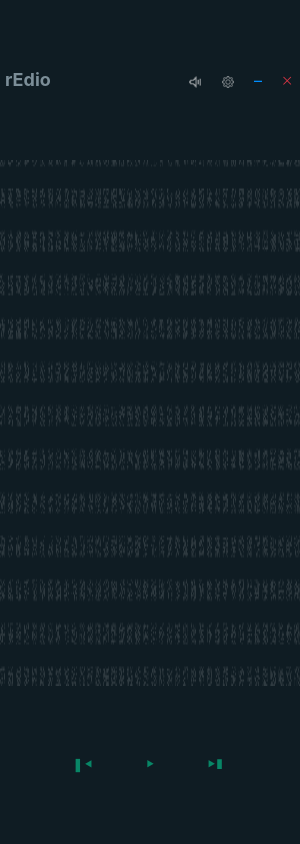
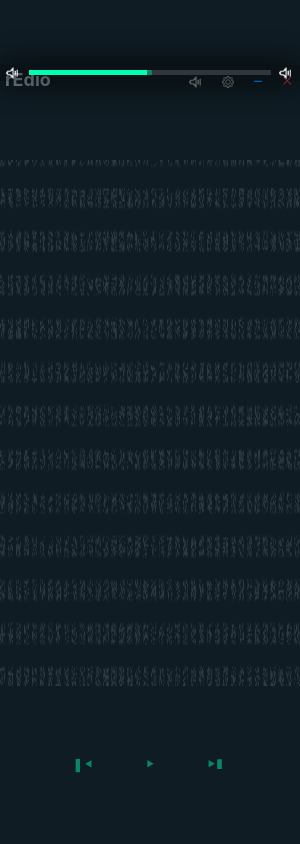
Before and after one commit to faisal-nstu/rEdio, an Electron app: page index.html in a window 300 px wide. Drawn offline with Linux system fonts and the light colour scheme.

Commit message:
volume slider new ui

```diff
--- a/css/style.css
+++ b/css/style.css
@@ -75,8 +75,7 @@ section {
 }
 
 #control-section {
-  grid-row-start: 3;
-  grid-row-end: 3;
+  grid-row: 3/3;
   display: grid;
   grid-template-columns: 1fr 1fr 1fr;
 }
@@ -210,13 +209,35 @@ section {
   visibility: visible;
 }
 
-#volume-slider {
+#volume-section {
   position: absolute;
   z-index: 2;
-  transform: rotate(270deg);
-  top: 75px;
-  max-width: 95px;
-  right: 60px;
+  top: 65px;
+  width: 100%;
+  display: grid;
+  grid-template-columns: 1fr 9fr 1fr;
+  height: 16px;
+  background: #00000057;
+  box-shadow: 0 0 30px black;
+}
+
+#volume-low {
+  grid-column: 1/2;
+}
+
+#volume-slider {
+  grid-column: 2/3;
+  margin-top: 5px;
+}
+
+#volume-high {
+  grid-column: 3/-1;
+}
+
+.volume-icon img {
+  width: 12px;
+  /* background: blue; */
+  margin: 0 6px;
 }
 
 input[type="range"] {
@@ -235,11 +256,11 @@ input[type="range"]::-webkit-slider-thumb {
   background: #088666;
   cursor: pointer;
   margin-top: 0px; /* You need to specify a margin in Chrome, but in Firefox and IE it is automatic */
-  box-shadow: -80px 0 0 80px #00ffb3;
+  box-shadow: -120px 0 0 120px #00ffb3;
 }
 
 input[type="range"]::-webkit-slider-thumb:hover {
-  background: #00ffb3;;
+  background: #00ffb3;
   box-shadow: 0 0 10px #00ffb3, 0 0 11px #00ffb3, 0 0 13px #00ffb3,
     0 0 15px #00ffb3, -80px 0 0 80px #00ffb3;
 }
--- a/index.html
+++ b/index.html
@@ -1,5 +1,6 @@
 <!DOCTYPE html>
 <html lang="en">
+
 <head>
   <meta charset="UTF-8" />
   <meta name="viewport" content="width=device-width, initial-scale=1.0" />
@@ -8,6 +9,7 @@
   <link rel="stylesheet" href="css/loaders.min.css" />
   <link rel="stylesheet" href="css/style.css" />
 </head>
+
 <body>
   <audio id="radio"></audio>
   <main>
@@ -33,7 +35,16 @@
     </section>
 
     <section id="visuals">
-        <input type="range" id="volume-slider" min="0" max="100" hidden/>
+      <div id="volume-section">
+        <span id="volume-low" class="volume-icon">
+          <img src="images/volume4.png" />
+        </span>
+        <input type="range" id="volume-slider"min="0" max="100" />
+        <span id="volume-high" class="volume-icon">
+          <img src="images/volume4.png" />
+        </span>
+      </div>
+
       <div id="loading-anim" class="loader-inner line-scale-pulse-out" hidden>
         <div></div>
         <div></div>
@@ -42,19 +53,8 @@
         <div></div>
       </div>
 
-        <img
-          id="paused-bg"
-          class="visual"
-          src="images/paused.png"
-          ondblclick="playPause()"
-        />
-        <img
-          id="analyzer"
-          class="visual"
-          src="images/analyzer.gif"
-          ondblclick="playPause()"
-          hidden
-        />
+      <img id="paused-bg" class="visual" src="images/paused.png" ondblclick="playPause()" />
+      <img id="analyzer" class="visual" src="images/analyzer.gif" ondblclick="playPause()" hidden />
     </section>
 
     <section id="control-section">
@@ -77,4 +77,5 @@
 
   <script src="scripts/redio.js"></script>
 </body>
+
 </html>
```
Lines whose indentation alone changed are shown as unchanged.
